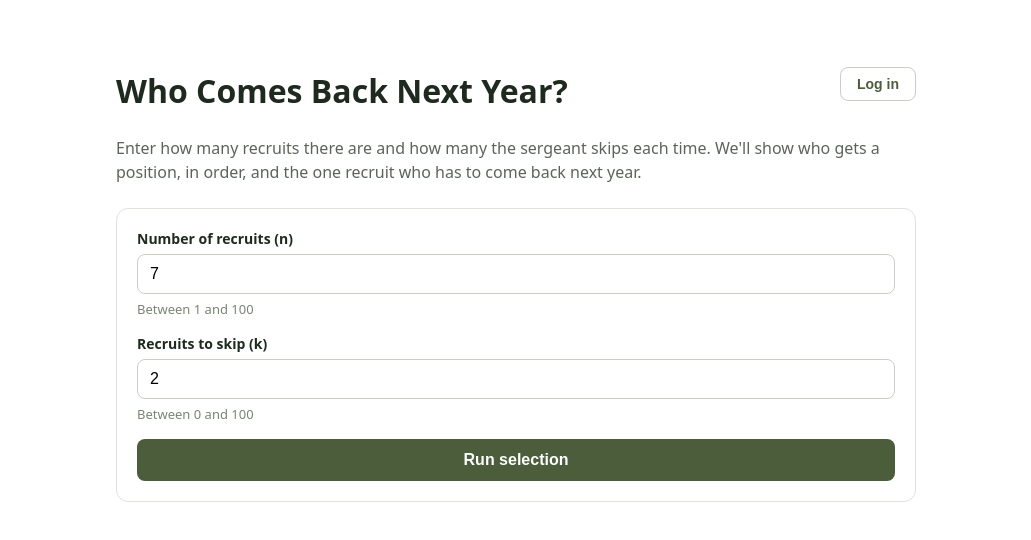
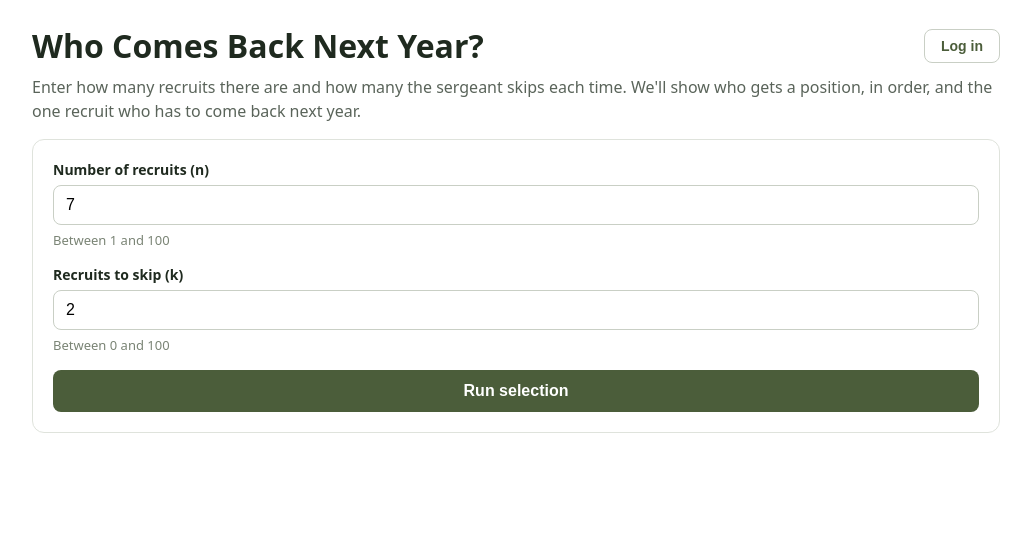
Before and after one commit to LukeNSaunders/recruit-selector, a Vue app in the folder client/: page / in a window 1280 px wide. Shown: the top 540 px of the page, without its empty margins (124-1155 px from the left). Built offline with nearby package versions, Linux system fonts and the light colour scheme.

Commit message:
fix: adjust layout so results fit on one screen

```diff
--- a/client/src/App.vue
+++ b/client/src/App.vue
@@ -64,9 +64,8 @@ async function runSelection(recruits: number, skip: number) {
     </header>
 
     <p class="intro">
-      Enter how many recruits there are and how many the sergeant skips each time. We'll
-      show who gets a position, in order, and the one recruit who has to come back next
-      year.
+      Enter how many recruits there are and how many the sergeant skips each time. We'll show who
+      gets a position, in order, and the one recruit who has to come back next year.
     </p>
 
     <RecruitForm @submit="runSelection" />
@@ -74,7 +73,10 @@ async function runSelection(recruits: number, skip: number) {
     <p v-if="success" class="success">{{ success }}</p>
     <p v-if="error" class="error">{{ error }}</p>
 
-    <RecruitResults v-if="result" :result="result" />
+    <!-- Fills the rest of the screen -->
+    <div v-if="result" class="results-area">
+      <RecruitResults :result="result" />
+    </div>
 
     <LoginModal v-if="showLogin" @close="showLogin = false" @logged-in="handleLoggedIn" />
   </main>
@@ -82,9 +84,18 @@ async function runSelection(recruits: number, skip: number) {
 
 <style scoped>
 .page {
-  max-width: 800px;
-  margin: 48px auto;
-  padding: 0 16px;
+  max-width: 1000px;
+  height: 100vh;
+  box-sizing: border-box;
+  margin: 0 auto;
+  padding: 24px 16px;
+  display: flex;
+  flex-direction: column;
+}
+
+.results-area {
+  flex: 1;
+  min-height: 0;
 }
 
 .header {
@@ -99,13 +110,18 @@ async function runSelection(recruits: number, skip: number) {
   font-size: 14px;
 }
 
+h1 {
+  margin: 0;
+}
+
 .intro {
   color: #5a645a;
   line-height: 1.5;
-  margin-bottom: 24px;
+  margin: 8px 0 16px;
 }
 
 .success {
+  margin: 0 0 16px;
   padding: 12px 16px;
   color: #2f4a22;
   background: #e6f0de;
@@ -115,7 +131,14 @@ async function runSelection(recruits: number, skip: number) {
 }
 
 .error {
+  margin: 0 0 16px;
   color: #a8322a;
   font-weight: 600;
 }
+
+@media (max-width: 700px) {
+  .page {
+    height: auto;
+  }
+}
 </style>
```
